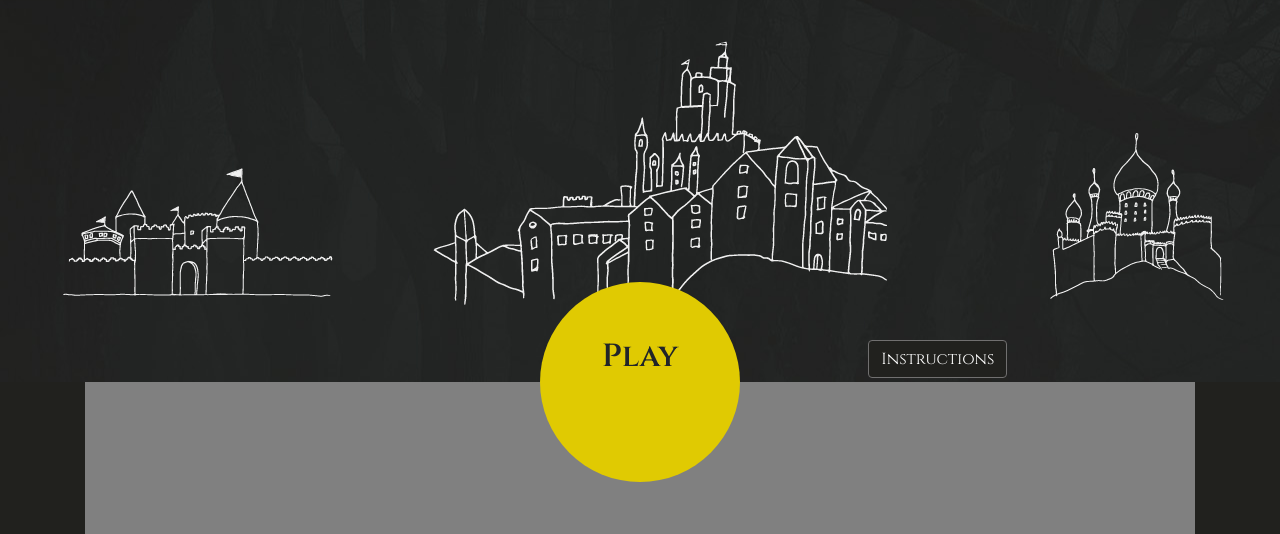
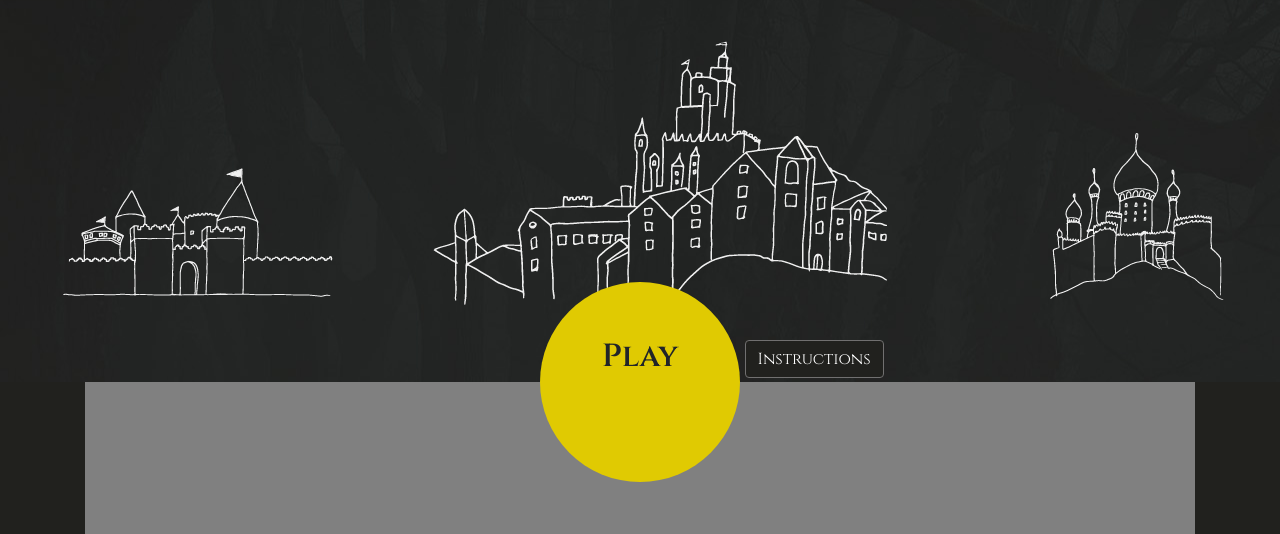
Before and after one commit to kallevikstyle/semester-project-2, a website: page index.html in a window 1280 px wide. Shown: the part 418-952 px from the top of the page. Drawn offline with nearby package versions, Linux system fonts and the light colour scheme.

Commit message:
Changing structure of start menu

```diff
--- a/assets/sass/partials/modules/_index-page.scss
+++ b/assets/sass/partials/modules/_index-page.scss
@@ -6,7 +6,8 @@
     position: fixed;
     z-index: 10;
     bottom: 0;
-    // width: 100%;
+    left: 50%;
+    margin-left: -($start-menu-height);
     height: $start-menu-height;
     // @include dummyBorder(pink);
 
@@ -19,12 +20,9 @@
         }
     }
     &__play {
-        display: block;
         margin: 0 auto;
         width: $start-menu-height*2;
         height: $start-menu-height*2;
-        // width: 240px;
-        // height: 240px;
         border-radius: 50%;
 
         span {
@@ -37,9 +35,7 @@
     &__instructions {
         background-color: $col-background;
         border-color: darken($col-copy, 50%);
-        // margin-left: -($start-menu-height);
-        position: relative;
-        top: ($start-menu-height/2)+8px;
+        margin-top: -($start-menu-height/2)+4px;
     }
 }
 .page-banner {
--- a/index.html
+++ b/index.html
@@ -13,15 +13,15 @@
 <body>
     <header role="banner">
         <!-- Start menu -->
-        <nav class="start-menu container-fluid" role="navigation">
-            <ul class="start-menu__nav row">
-                <li class="nav-item offset-4 col-4">
+        <nav class="start-menu" role="navigation">
+            <ul class="start-menu__nav">
+                <li class="nav-item">
                     <!-- Play button -->
                     <button type="button" class="start-menu__play btn btn-light">
                         <span>Play</span>
                     </button>
                 </li>
-                <li class="nav-item col-4">
+                <li class="nav-item">
                     <!-- Instructions button -->
                     <button type="button" class="start-menu__instructions btn btn-primary">
                         Instructions
```
Also changed, not shown: assets/css/main.css.
